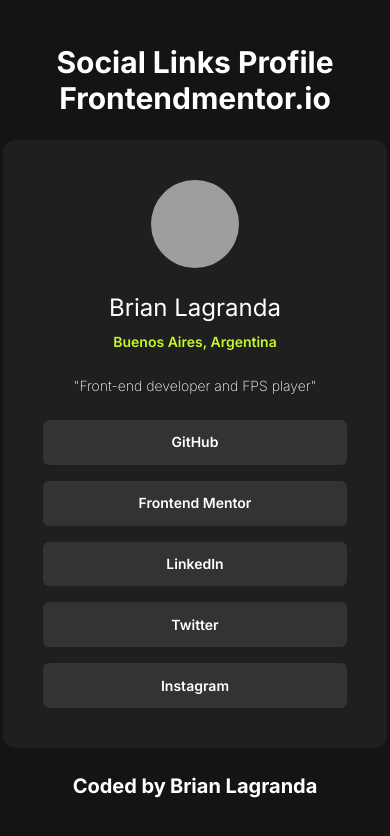
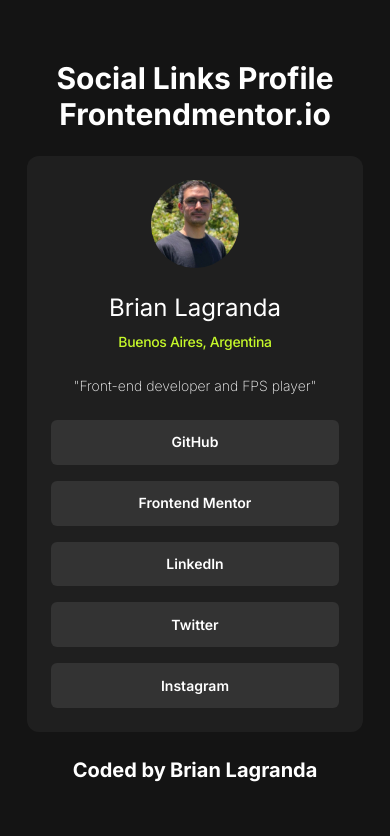
Before and after one commit to brianlagranda/social-links-profile, a React (Vite) app: page / in a window 390 px wide. Shown: the top 836 px of the page. Built offline with nearby package versions, Linux system fonts and the light colour scheme; grey boxes are pictures that could not be loaded.

Commit message:
chore: adjust styles for mobile version

```diff
--- a/src/components/SocialLinksProfile.tsx
+++ b/src/components/SocialLinksProfile.tsx
@@ -1,4 +1,4 @@
-import avatarURL from "../assets/avatar-jessica.jpeg";
+import avatarURL from "../assets/avatar-brian.png";
 
 type socialLinksType = {
   name: string;
@@ -20,12 +20,12 @@
 
 const SocialLinksProfile: React.FC<ProfileProps> = ({ profile }) => {
   return (
-    <aside className="flex h-full w-full select-none flex-col items-center justify-center gap-4 rounded-xl bg-bgSecondary p-10 text-center font-inter">
+    <aside className="xs:p-6 flex h-full w-full select-none flex-col items-center justify-center gap-4 rounded-xl bg-bgSecondary p-4 text-center font-inter sm:p-10">
       <div className="flex flex-col items-center gap-6">
         <img src={avatarURL} className="h-[5.5rem] w-[5.5rem] rounded-full" />
         <div className="flex flex-col gap-2">
           <h2 className="text-2xl text-tPrimary">{profile.name}</h2>
-          <h4 className="text-sm font-semibold text-tSecondary">
+          <h4 className="text-sm font-medium tracking-tight text-tSecondary">
             {profile.location}
           </h4>
         </div>
@@ -36,7 +36,7 @@
       {profile.socialLinks.map((socialLink, index) => (
         <div
           key={index}
-          className="h-[2.8rem] w-[19rem] content-center rounded-md bg-bgButton text-sm font-semibold text-tPrimary hover:cursor-pointer hover:bg-tSecondary hover:text-bgSecondary"
+          className="xs:w-72 h-[2.8rem] w-64 content-center rounded-md bg-bgButton text-sm font-semibold text-tPrimary hover:cursor-pointer hover:bg-tSecondary hover:text-bgSecondary sm:w-[19rem]"
         >
           <a
             href={socialLink.url}
```
